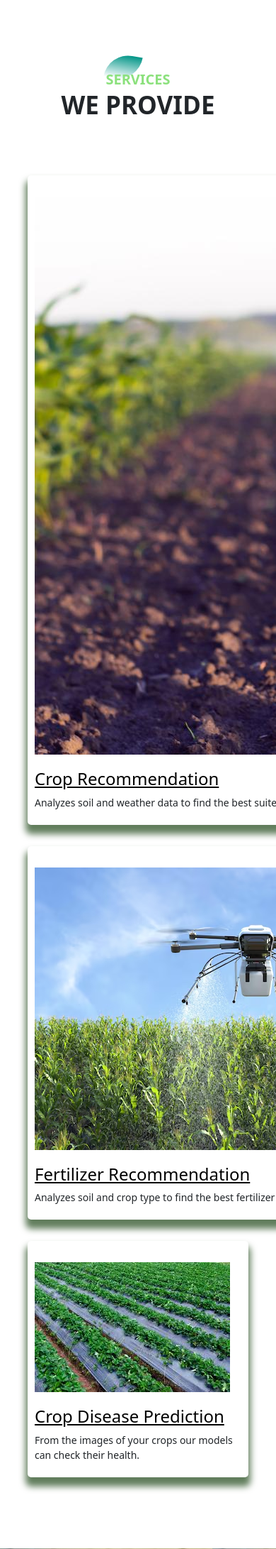
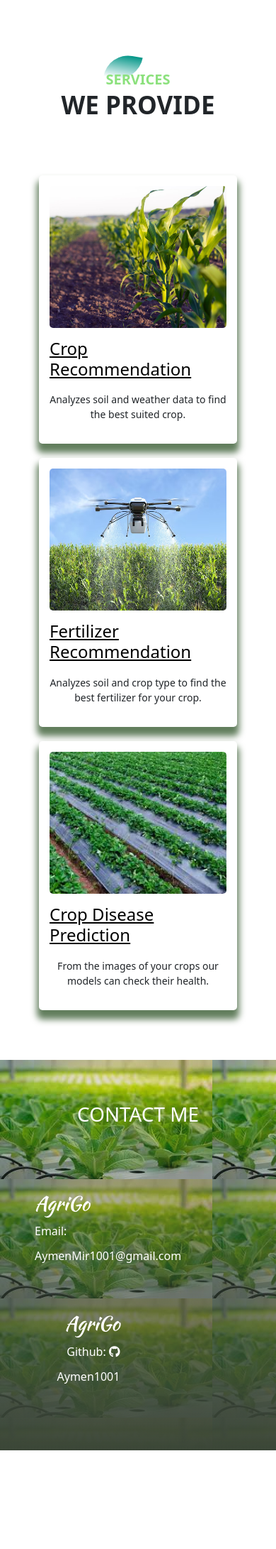
Before and after one commit to Sumbati10/-AgriBora, a Python web app: template templates/index.html in a window 390 px wide; the page is wider, and only the part inside the window is pictured. Shown: the part 2012-4194 px from the top of that part at 71% size. After the commit the page ends 4055 px from the top of that part, so only its background shows below. Run offline with Jinja, Linux system fonts and the light colour scheme; the template is opened without the code that fills it, so the values that code supplies are empty; some libraries are stand-ins or nearby versions.

Commit message:
made chnages to main.css

```diff
--- a/static/css/main.css
+++ b/static/css/main.css
@@ -1,42 +1,47 @@
-*{
+* {
 	padding: 0;
 	margin: 0;
+	box-sizing: border-box;
 }
 
+.navbar-brand p {
+	font-size: 30px;
+	font-family: 'Kaushan Script', cursive;
+}
 
-.navbar-brand p {
-	font-size:30px;
-	font-family: 'Kaushan Script', cursive;
-
-}
 #banner {
 	background: linear-gradient(rgba(0, 0, 0, 0.1), #627E5D), url(../images/bg.jpg);
 	background-size: cover;
 	background-position: center;
 	height: 100vh;
 }
+
 .banner-text {
 	text-align: center;
 	color: #fff;
 	padding-top: 120px;
 }
-.banner-text h1{
+
+.banner-text h1 {
 	font-size: 130px;
 	padding-bottom: 20px;
 	font-family: 'Kaushan Script', cursive;
 }
-.banner-text p{
+
+.banner-text p {
 	font-size: 24px;
 	font-weight: bold;
 	font-style: italic;
 	font-family: 'Poppins', sans-serif;
 }
+
 .banner-btn {
 	margin: 70px auto 0;
 }
+
 .banner-btn a {
-	width: 150Px;
-	display:inline-block;
+	width: 150px;
+	display: inline-block;
 	text-decoration: none;
 	margin: 0 10px;
 	padding: 12px 0;
@@ -47,7 +52,7 @@
 	transition: color 0.5s;
 }
 
-.banner-btn a span{
+.banner-btn a span {
 	width: 0;
 	height: 100%;
 	position: absolute;
@@ -57,10 +62,12 @@
 	z-index: -1;
 	transition: 0.5s;
 }
-.banner-btn a:hover span{
+
+.banner-btn a:hover span {
 	width: 100%;
 }
-.banner-btn a:hover{
+
+.banner-btn a:hover {
 	color: #000;
 }
 
@@ -71,34 +78,37 @@
 	text-align: center;
 	position: fixed;
 	right: 30px;
-	top:20px;
+	top: 20px;
 	border-radius: 3px;
 	z-index: 3;
 	cursor: pointer;
 }
+
 #menuBtn a {
 	width: 20px;
 	margin-top: 15px;
-
 }
 
 #feature {
 	width: 100%;
 	padding: 70px 0;
 }
+
 .title-text {
 	text-align: center;
 	padding-bottom: 70px;
 }
+
 .title-text p {
-	margin:auto;
+	margin: auto;
 	font-size: 20px;
 	color: #8CE17D;
 	font-weight: bold;
 	position: relative;
 	z-index: 1;
-	display:inline-block;
+	display: inline-block;
 }
+
 .title-text p::after {
 	content: '';
 	width: 50px;
@@ -112,10 +122,12 @@
 	border-top-left-radius: 35px;
 	border-bottom-right-radius: 35px;
 }
+
 .title-text h1 {
 	font-size: 40px;
 	font-weight: bold;
 }
+
 .feature-box {
 	width: 80%;
 	margin: auto;
@@ -124,30 +136,35 @@
 	align-items: center;
 	text-align: center;
 }
+
 .features {
 	flex-basis: 50%;
 }
+
 .features-img {
 	flex-basis: 50%;
 	margin: auto;
+}
 
-}
 .features-img img {
 	width: 70%;
 	border-radius: 10px;
 }
+
 .features h1 {
 	text-align: left;
 	margin-bottom: 10px;
 	font-weight: 100;
 	color: #8CE17D;
 }
+
 .features-desc {
 	display: flex;
 	align-items: center;
 	margin-bottom: 40px;
 }
-.feature-icon .fa{
+
+.feature-icon .fa {
 	width: 50px;
 	height: 50px;
 	font-size: 30px;
@@ -156,57 +173,70 @@
 	color: #8CE17D;
 	border: 1px solid #8CE17D;
 }
+
 .feature-text p {
 	padding: 0 20px;
 	text-align: initial;
 }
+
 #services {
 	width: 100%;
 	padding: 70px 0;
 }
+
 .service-box {
 	width: 80%;
 	margin: auto;
 	display: flex;
-	justify-content: space-between;
-	align-items: flex-start;
 	flex-wrap: wrap;
+	justify-content: center;
+	gap: 20px;
 }
+
 .single-service {
-	flex-basis: 28%;
-	padding: 10px;
-	margin-bottom: 30px;
+	flex: 1 1 30%;
+	min-width: 280px;
+	max-width: 32%;
+	padding: 15px;
 	border-radius: 5px;
 	box-shadow: 0 10px 10px 3px #627E5D;
 	cursor: pointer;
 	transition: transform .5s;
+	background-color: #fff;
+	display: flex;
+	flex-direction: column;
+	justify-content: space-between;
+	align-items: center;
 }
 
-.single-service p{
-	font-size: 14px;
+.single-service img {
+	width: 100%;
+	height: 200px;
+	object-fit: cover;
+	border-radius: 5px;
 }
 
-.service-content {
-	display: flex;
-	align-items: center;
-	margin: 20px 0;
-}
-.services-content img {
-	width: 40px;
-	align-items: center;
-	border-radius: 3px;
-}
 .single-service h1 {
 	font-size: 24px;
 	color: #000;
+	margin-top: 15px;
 }
+
+.single-service p {
+	font-size: 14px;
+	text-align: center;
+	margin-top: 10px;
+}
+
 .single-service:hover {
 	transform: translateY(7px);
 }
+
 #contact {
 	padding: 60px 0 20px;
 	background-image: linear-gradient(rgba(0, 0, 0, 0.1), #3b4638), url(../images/footer-bg.jpg);
 }
+
 .footer-row {
 	width: 80%;
 	margin: 0 auto;
@@ -215,20 +245,20 @@
 	flex-wrap: wrap;
 	padding-bottom: 20px;
 }
+
 .footer-title-text h1 {
 	text-align: center;
 	color: #fff;
 	padding-bottom: 70px;
 }
-.footer-right .footer-left {
+
+.footer-right, .footer-left {
 	flex-basis: 45%;
 	padding: 10px;
 	margin-bottom: 20px;
 }
 
-.footer-right h1 {
-	font-family: 'Kaushan Script', cursive;
-}
+.footer-right h1,
 .footer-left h1 {
 	font-family: 'Kaushan Script', cursive;
 }
@@ -236,22 +266,25 @@
 .footer-right {
 	text-align: right;
 }
+
 .footer-right a {
-	text-align: right;
 	color: #fff;
 	text-decoration: none;
 }
+
 .footer-row h1 {
 	color: #fff;
-	margin:5px 0;
+	margin: 5px 0;
 }
+
 .footer-row p {
 	line-height: 35px;
 	color: #fff;
 }
 
-@media screen and (max-width: 770px){
-	.banner-text h1{
+/* Responsive */
+@media screen and (max-width: 770px) {
+	.banner-text h1 {
 		font-size: 44px;
 	}
 	.banner-btn a {
@@ -261,24 +294,15 @@
 	.title-text h1 {
 		font-size: 35px;
 	}
-	.features {
-		flex-basis: 100%;
-	}
-	.features-img {
+	.features,
+	.features-img,
+	.single-service {
 		flex-basis: 100%;
 	}
 	.features-img img {
 		width: 100%;
 	}
-	.single-service {
-		flex-basis: 100%;
-		padding-bottom: 5px;
+	.service-box {
+		justify-content: center;
 	}
-	.services-content {
-		flex-basis: 100%;
-	}
-
-.hide {
-  display: none;
 }
-}
```
